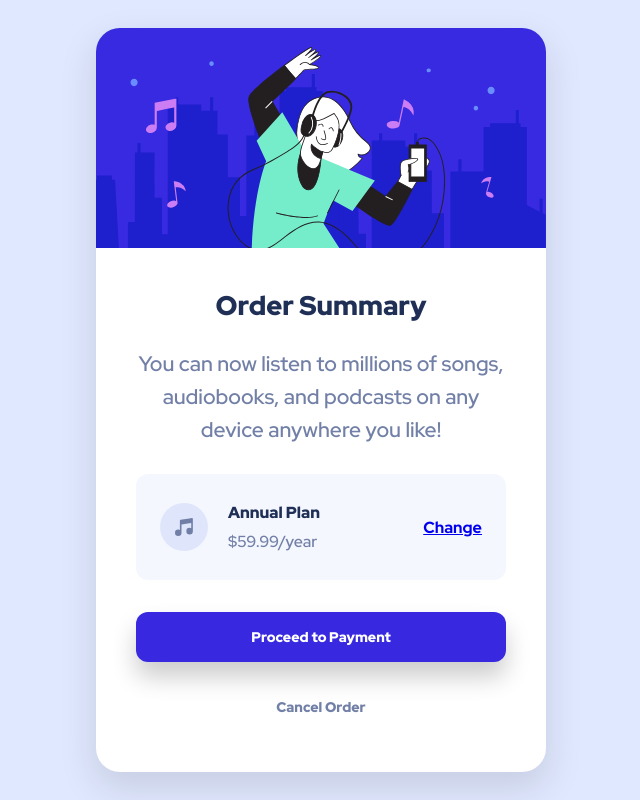
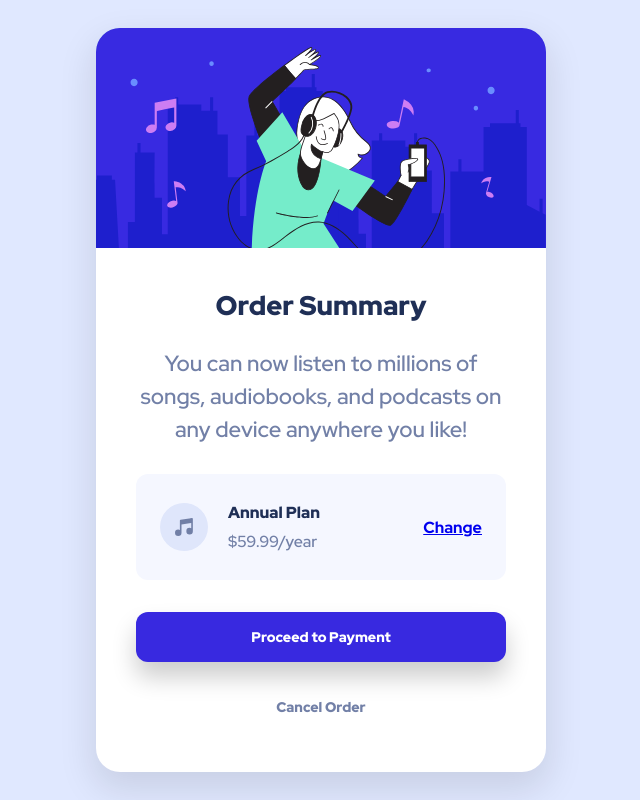
Before and after one commit to bekzodxudaybergenow/-order-summary-card-second, a website: page src/index.html in a window 1280 px wide. Shown: the whole page, without its empty margins (319-959 px from the left). Drawn offline with nearby package versions, Linux system fonts and the light colour scheme; files that its build step writes are made by us from their sources; files whose address does not match are found by name.

Commit message:
add card content styles

```diff
--- a/src/scss/section/_card.scss
+++ b/src/scss/section/_card.scss
@@ -26,7 +26,7 @@
 }
 .card__content--desc {
     font-weight: 400;
-    font-size: 21px;
+    font-size: 22px;
     line-height: 33px;
     text-align: center;
     margin-bottom: 28px;
```
